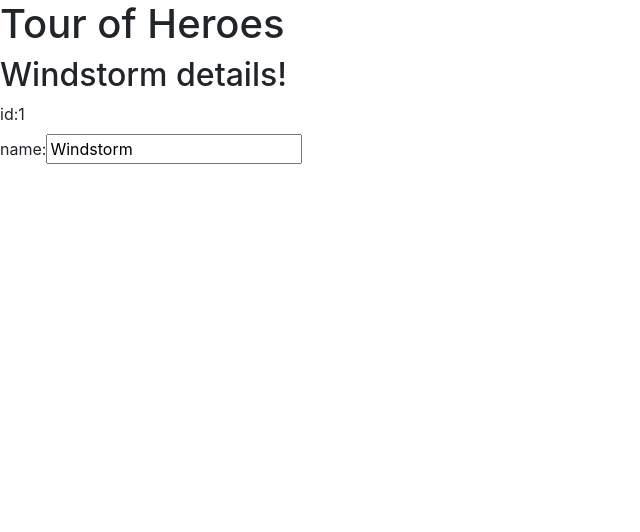
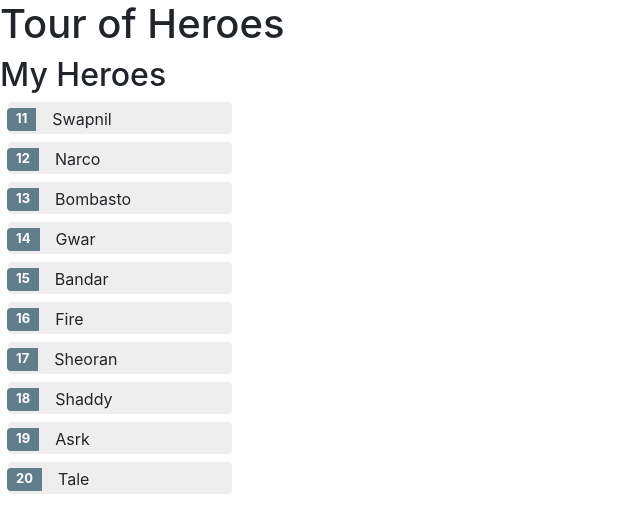
Before and after one commit to swap-nil7/Tour-of-Heroes, an Angular app: page / in a window 1280 px wide. Shown: the top 532 px of the page, without its empty margins (0-640 px from the left). Built offline with nearby package versions, Linux system fonts and the light colour scheme.

Commit message:
learn built-in ngIf and ngFor directives

```diff
--- a/src/app/app.component.ts
+++ b/src/app/app.component.ts
@@ -5,22 +5,93 @@
   name: string;
 }
 
+const HEROES: Hero[] = [
+  { id: 11, name: 'Swapnil' },
+  { id: 12, name: 'Narco' },
+  { id: 13, name: 'Bombasto' },
+  { id: 14, name: 'Gwar' },
+  { id: 15, name: 'Bandar' },
+  { id: 16, name: 'Fire' },
+  { id: 17, name: 'Sheoran' },
+  { id: 18, name: 'Shaddy' },
+  { id: 19, name: 'Asrk' },
+  { id: 20, name: 'Tale' }
+];
+
 @Component({
   selector: 'app-root',
   template:`
     <h1>{{title}}</h1>
-    <h2>{{hero.name}} details!</h2>
-    <div><label>id: </label>{{hero.id}}</div>
+    <h2>My Heroes</h2>
+    <ul class="heroes">
+	    <li *ngFor="let hero of heroes" (click)="onSelect(hero)" [class.selected]="hero === selectedHero">
+		    <span class="badge">{{hero.id}}</span> {{hero.name}}
+	    </li>
+    </ul>
+    <div *ngIf="selectedHero">
+    <h2>{{selectedHero.name}} details!</h2>
+    <div><label>id: </label>{{selectedHero.id}}</div>
     <div>
 	    <label>name: </label>
-	    <input [(ngModel)]="hero.name" placeholder="name">
+	    <input [(ngModel)]="selectedHero.name" placeholder="name"/>
     </div>
-    `
+    </div>
+    `,
+  styles: [`
+    .selected {
+      background-color: #CFD8DC !important;
+      color: white;
+    }
+    .heroes {
+      margin: 0 0 0 0;
+      list-style-type: none;
+      padding: 0;
+      width: 15em;
+    }
+    .heroes li {
+      cursor: pointer;
+      position: relative;
+      left: 0;
+      background-color: #EEE;
+      margin: 0.5em;
+      padding: .3em 0;
+      height: 2.0em;
+      border-radius: 4px;
+    }
+    .heroes li.selected:hover {
+      background-color: #BBD8DC !important;
+      color: white;
+    }
+    .heroes li:hover {
+      color: #607D8B;
+      background-color: #DDD;
+      left: .1em;
+    }
+    .heroes .text {
+      position: relative;
+      top: -3px;
+    }
+    .heroes .badge {
+      display: inline-block;
+      font-size: small;
+      color: white;
+      padding: 0.8em 0.7em 0 0.7em;
+      background-color: #607D8B;
+      line-height: 0em;
+      position: relative;
+      left: -1px;
+      top: -2px;
+      height: 1.8em;
+      margin-right: .8em;
+      border-radius: 4px 0 0 4px;
+    }
+  `]
 })
 export class AppComponent {
   title = 'Tour of Heroes';
-  hero: Hero = {
-    id: 1,
-    name: 'Windstorm'
-  };
+  heroes = HEROES;
+  selectedHero: Hero;
+  onSelect(hero: Hero): void {
+    this.selectedHero = hero;
+  }
 }
```
